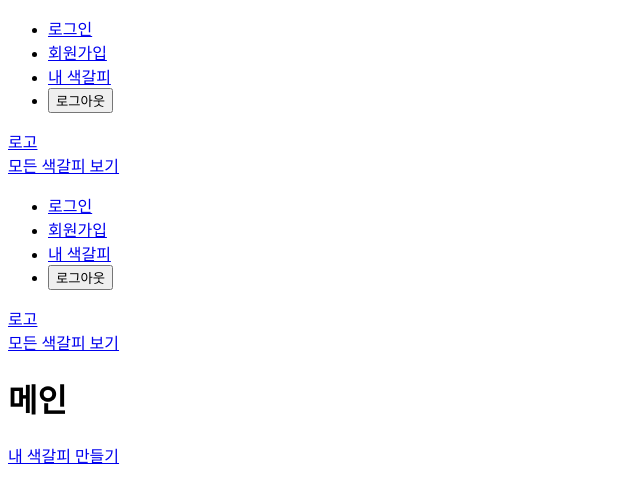
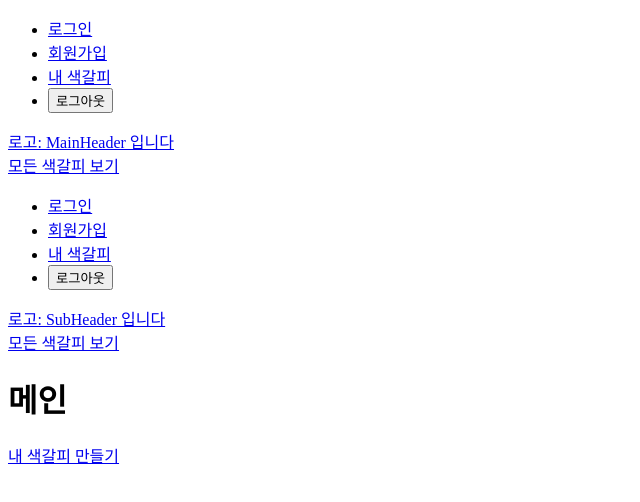
Before and after one commit to holyhim/Saekgalpi-ColorPalette-1, a React (Create React App) app in the folder client/: page / in a window 1280 px wide. Shown: the top 502 px of the page, without its empty margins (0-640 px from the left). Built offline with nearby package versions, Linux system fonts and the light colour scheme.

Commit message:
:construction: Update HTML tags of src/components
src/components 폴더의 HTML 태그를 시맨틱하게 수정했습니다.

```diff
--- a/client/src/components/MainHeader.js
+++ b/client/src/components/MainHeader.js
@@ -3,7 +3,7 @@ import { Link } from 'react-router-dom';
 
 const MainHeader = () => {
     return (
-        <div>
+        <header>
             <ul>
                 <li>
                     <Link to='/signIn'>로그인</Link>
@@ -19,12 +19,12 @@ const MainHeader = () => {
                 </li>
             </ul>
             <div>
-                <Link to='/'>로고</Link>
+                <Link to='/'>로고: MainHeader 입니다</Link>
             </div>
             <div>
                 <Link to='/allPalette'>모든 색갈피 보기</Link>
             </div>
-        </div>
+        </header>
     );
 };
 
--- a/client/src/components/SubHeader.js
+++ b/client/src/components/SubHeader.js
@@ -3,7 +3,7 @@ import { Link } from 'react-router-dom';
 
 const SubHeader = () => {
     return (
-        <div>
+        <header>
             <ul>
                 <li>
                     <Link to='/signIn'>로그인</Link>
@@ -19,12 +19,12 @@ const SubHeader = () => {
                 </li>
             </ul>
             <div>
-                <Link to='/'>로고</Link>
+                <Link to='/'>로고: SubHeader 입니다</Link>
             </div>
             <div>
                 <Link to='/allPalette'>모든 색갈피 보기</Link>
             </div>
-        </div>
+        </header>
     );
 };
 
```
